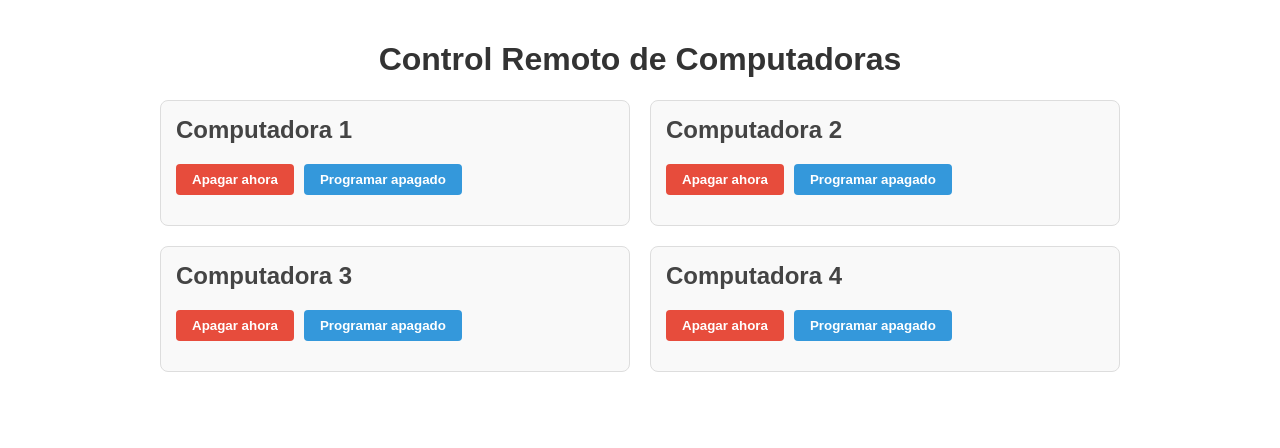
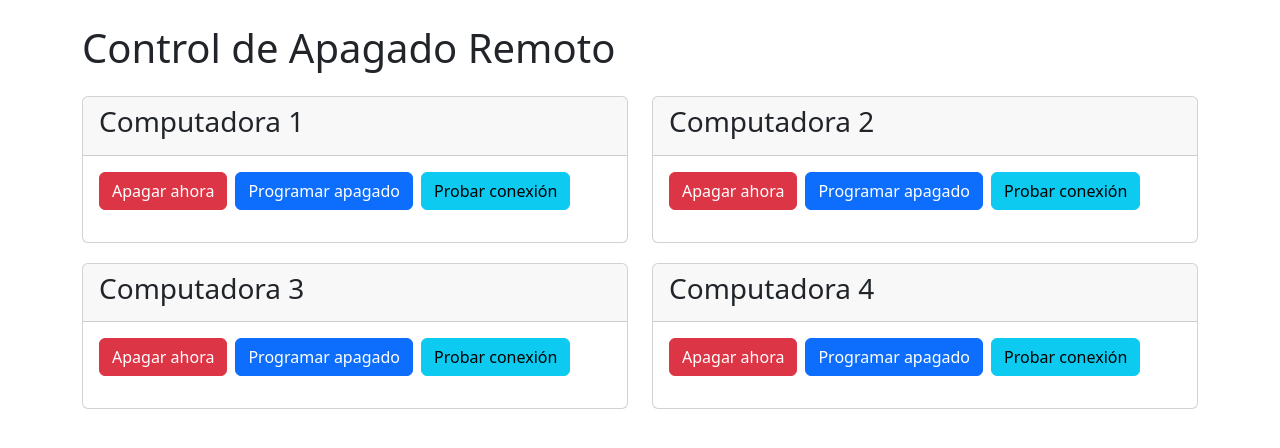
Before and after one commit to clemezap-edu/ChatSSH, a Flask app: page / in a window 1280 px wide. Shown: the top 448 px of the page. Run offline with Flask 3, Linux system fonts and the light colour scheme; data that the repository does not hold is empty.

Commit message:
Se agregó el botón para comprobar la conexión

```diff
--- a/templates/index.html
+++ b/templates/index.html
@@ -3,293 +3,166 @@
 <head>
     <meta charset="UTF-8">
     <meta name="viewport" content="width=device-width, initial-scale=1.0">
-    <title>Control Remoto de Computadoras</title>
+    <title>Control de Apagado Remoto</title>
+    <link href="https://cdn.jsdelivr.net/npm/bootstrap@5.3.0-alpha1/dist/css/bootstrap.min.css" rel="stylesheet">
     <style>
-        body {
-            font-family: Arial, sans-serif;
-            max-width: 960px;
-            margin: 0 auto;
-            padding: 20px;
+        .computer-card {
+            margin-bottom: 20px;
         }
-        h1 {
-            text-align: center;
-            color: #333;
-        }
-        .grid {
-            display: grid;
-            grid-template-columns: repeat(auto-fill, minmax(400px, 1fr));
-            gap: 20px;
-        }
-        .computer-card {
-            border: 1px solid #ddd;
-            border-radius: 8px;
-            padding: 15px;
-            background-color: #f9f9f9;
-        }
-        .computer-card h2 {
-            margin-top: 0;
-            color: #444;
-        }
-        .button-group {
-            display: flex;
-            gap: 10px;
-            margin-bottom: 15px;
-        }
-        button {
-            padding: 8px 16px;
-            border: none;
-            border-radius: 4px;
-            cursor: pointer;
-            font-weight: bold;
-        }
-        .shutdown-btn {
-            background-color: #e74c3c;
-            color: white;
-        }
-        .timer-btn {
-            background-color: #3498db;
-            color: white;
-        }
-        .cancel-btn {
-            background-color: #7f8c8d;
-            color: white;
-        }
-        .timer-controls {
-            display: flex;
-            align-items: center;
-            gap: 10px;
+        .status-message {
             margin-top: 10px;
-        }
-        input[type="number"] {
-            width: 70px;
-            padding: 6px;
-            border: 1px solid #ddd;
+            padding: 10px;
             border-radius: 4px;
         }
-        .timer-display {
-            background-color: #eee;
-            padding: 10px;
-            border-radius: 4px;
-            display: none;
+        .error-message {
+            background-color: #f8d7da;
+            color: #721c24;
+        }
+        .success-message {
+            background-color: #d4edda;
+            color: #155724;
+        }
+        .timer-bar {
+            height: 20px;
             margin-top: 10px;
-        }
-        .timer-active {
-            display: block;
-        }
-        .progress-bar {
-            height: 10px;
-            background-color: #ecf0f1;
-            border-radius: 5px;
-            margin-top: 5px;
-            overflow: hidden;
-        }
-        .progress-fill {
-            height: 100%;
-            background-color: #3498db;
-            width: 0%;
-            transition: width 1s linear;
-        }
-        .status {
-            margin-top: 10px;
-            padding: 8px;
-            border-radius: 4px;
-            text-align: center;
-        }
-        .success {
-            background-color: #2ecc71;
-            color: white;
-        }
-        .error {
-            background-color: #e74c3c;
-            color: white;
         }
     </style>
 </head>
 <body>
-    <h1>Control Remoto de Computadoras</h1>
+    <div class="container mt-4">
+        <h1 class="mb-4">Control de Apagado Remoto</h1>
 
-    <div class="grid">
+        <div class="row">
             {% for pc_id, computer in computers.items() %}
-        <div class="computer-card" id="computer-{{ pc_id }}">
-            <h2>{{ computer.name }}</h2>
-
-            <div class="button-group">
-                <button class="shutdown-btn" onclick="shutdownComputer('{{ pc_id }}')">Apagar ahora</button>
-                <button class="timer-btn" onclick="toggleTimerControls('{{ pc_id }}')">Programar apagado</button>
+            <div class="col-md-6">
+                <div class="card computer-card">
+                    <div class="card-header">
+                        <h3>{{ computer.name }}</h3>
+                    </div>
+                    <div class="card-body">
+                        <div class="d-flex mb-3">
+                            <button class="btn btn-danger me-2 shutdown-btn" data-pc="{{ pc_id }}">Apagar ahora</button>
+                            <button class="btn btn-primary me-2 schedule-btn" data-pc="{{ pc_id }}">Programar apagado</button>
+                            <button class="btn btn-info test-btn" data-pc="{{ pc_id }}">Probar conexión</button>
                         </div>
 
-            <div class="timer-controls" id="timer-controls-{{ pc_id }}" style="display: none;">
-                <input type="number" id="timer-minutes-{{ pc_id }}" min="1" max="1440" value="30">
-                <label for="timer-minutes-{{ pc_id }}">minutos</label>
-                <button class="timer-btn" onclick="scheduleShutdown('{{ pc_id }}')">Iniciar temporizador</button>
+                        <div class="schedule-form" id="schedule-form-{{ pc_id }}" style="display: none;">
+                            <div class="input-group mb-3">
+                                <input type="number" class="form-control" id="minutes-{{ pc_id }}" value="30" min="1" max="180">
+                                <span class="input-group-text">minutos</span>
+                                <button class="btn btn-success confirm-schedule" data-pc="{{ pc_id }}">Confirmar</button>
+                                <button class="btn btn-secondary cancel-schedule" data-pc="{{ pc_id }}">Cancelar</button>
+                            </div>
                         </div>
 
-            <div class="timer-display" id="timer-display-{{ pc_id }}" {% if pc_id in timers %} class="timer-active" {% endif %}>
-                <div>Apagado programado en <span id="timer-remaining-{{ pc_id }}">
-                    {% if pc_id in timers %}{{ timers[pc_id].remaining }}{% else %}0{% endif %}
-                </span> minutos</div>
-                <div class="progress-bar">
-                    <div class="progress-fill" id="timer-progress-{{ pc_id }}"
-                         style="width: {% if pc_id in timers %}{{ (timers[pc_id].remaining / timers[pc_id].total) * 100 }}{% else %}0{% endif %}%"></div>
+                        <div class="timer-info" id="timer-{{ pc_id }}" style="display: none;">
+                            <p>Apagado programado en <span class="remaining-time"></span> minutos</p>
+                            <div class="progress timer-bar">
+                                <div class="progress-bar bg-warning" role="progressbar" style="width: 100%"></div>
                             </div>
-                <button class="cancel-btn" onclick="cancelTimer('{{ pc_id }}')">Cancelar temporizador</button>
+                            <button class="btn btn-warning mt-2 cancel-timer" data-pc="{{ pc_id }}">Cancelar temporizador</button>
                         </div>
 
-            <div class="status" id="status-{{ pc_id }}" style="display: none;"></div>
+                        <div class="status-message" id="status-{{ pc_id }}" style="display: none;"></div>
+                    </div>
+                </div>
             </div>
             {% endfor %}
         </div>
+    </div>
 
+    <script src="https://code.jquery.com/jquery-3.6.0.min.js"></script>
     <script>
-        // Variables para controlar los temporizadores
-        let timers = {};
+        $(document).ready(function() {
+            updateTimers();
 
-        // Inicializar temporizadores existentes
-        {% for pc_id, timer in timers.items() %}
-        timers['{{ pc_id }}'] = {
-            active: true,
-            remaining: {{ timer.remaining }},
-            total: {{ timer.total }}
-        };
-        document.getElementById('timer-display-{{ pc_id }}').classList.add('timer-active');
-        document.getElementById('timer-display-{{ pc_id }}').style.display = 'block';
-        {% endfor %}
+            setInterval(updateTimers, 5000);
 
-        // Actualizar los temporizadores cada segundo
-        setInterval(updateTimers, 1000);
+            $('.shutdown-btn').click(function() {
+                const pcId = $(this).data('pc');
+                if (confirm('¿Estás seguro de que quieres apagar esta computadora ahora?')) {
+                    $.post(`/shutdown/${pcId}`, function(response) {
+                        showStatus(pcId, response.message, response.success);
+                    }).fail(function() {
+                        showStatus(pcId, "Error de conexión con el servidor", false);
+                    });
+                }
+            });
 
-        // Función para actualizar todos los temporizadores activos
-        function updateTimers() {
-            fetch('/status')
-                .then(response => response.json())
-                .then(data => {
-                    // Actualizar cada temporizador con los datos del servidor
-                    for (const [pc_id, timer] of Object.entries(data)) {
-                        timers[pc_id] = timer;
-                        updateTimerDisplay(pc_id);
+            $('.test-btn').click(function() {
+                const pcId = $(this).data('pc');
+                $.post(`/test/${pcId}`, function(response) {
+                    showStatus(pcId, response.message, response.success);
+                }).fail(function() {
+                    showStatus(pcId, "Error de conexión con el servidor", false);
+                });
+            });
+
+            $('.schedule-btn').click(function() {
+                const pcId = $(this).data('pc');
+                $(`#schedule-form-${pcId}`).show();
+            });
+
+            $('.cancel-schedule').click(function() {
+                const pcId = $(this).data('pc');
+                $(`#schedule-form-${pcId}`).hide();
+            });
+
+            $('.confirm-schedule').click(function() {
+                const pcId = $(this).data('pc');
+                const minutes = $(`#minutes-${pcId}`).val();
+
+                $.post(`/schedule/${pcId}`, { minutes: minutes }, function(response) {
+                    $(`#schedule-form-${pcId}`).hide();
+                    showStatus(pcId, response.message, response.success);
+                    updateTimers();
+                }).fail(function() {
+                    showStatus(pcId, "Error de conexión con el servidor", false);
+                });
+            });
+
+            $('.cancel-timer').click(function() {
+                const pcId = $(this).data('pc');
+
+                $.post(`/cancel/${pcId}`, function(response) {
+                    showStatus(pcId, response.message, response.success);
+                    $(`#timer-${pcId}`).hide();
+                }).fail(function() {
+                    showStatus(pcId, "Error de conexión con el servidor", false);
+                });
+            });
+
+            function showStatus(pcId, message, success) {
+                const statusDiv = $(`#status-${pcId}`);
+                statusDiv.text(message);
+                statusDiv.removeClass('error-message success-message');
+                statusDiv.addClass(success ? 'success-message' : 'error-message');
+                statusDiv.show();
+
+                setTimeout(function() {
+                    statusDiv.fadeOut();
+                }, 5000);
             }
 
-                    // Revisar temporizadores locales
-                    for (const [pc_id, timer] of Object.entries(timers)) {
+            function updateTimers() {
+                $.get('/status', function(timers) {
+                    $('.timer-info').hide();
+
+                    for (const pcId in timers) {
+                        const timer = timers[pcId];
                         if (timer.active) {
-                            if (timer.remaining > 0) {
-                                timer.remaining -= 1/60;  // Disminuir 1 segundo
-                                updateTimer
-				updateTimerDisplay(pc_id);
-                            } else {
-                                // Temporizador completado
-                                document.getElementById(`timer-display-${pc_id}`).style.display = 'none';
-                                delete timers[pc_id];
-                            }
+                            const timerDiv = $(`#timer-${pcId}`);
+                            timerDiv.find('.remaining-time').text(timer.remaining);
+
+                            const progressPercent = (timer.remaining / timer.total) * 100;
+                            timerDiv.find('.progress-bar').css('width', progressPercent + '%');
+
+                            timerDiv.show();
                         }
                     }
                 });
             }
-
-        // Función para actualizar la visualización de un temporizador específico
-        function updateTimerDisplay(pc_id) {
-            const timer = timers[pc_id];
-            if (timer && timer.active) {
-                const timerDisplay = document.getElementById(`timer-display-${pc_id}`);
-                const remainingSpan = document.getElementById(`timer-remaining-${pc_id}`);
-                const progressFill = document.getElementById(`timer-progress-${pc_id}`);
-
-                timerDisplay.style.display = 'block';
-                remainingSpan.textContent = Math.max(0, Math.ceil(timer.remaining));
-
-                // Actualizar barra de progreso
-                const percentRemaining = (timer.remaining / timer.total) * 100;
-                progressFill.style.width = `${percentRemaining}%`;
-            }
-        }
-
-        // Función para mostrar/ocultar los controles de temporizador
-        function toggleTimerControls(pc_id) {
-            const timerControls = document.getElementById(`timer-controls-${pc_id}`);
-            timerControls.style.display = timerControls.style.display === 'none' ? 'flex' : 'none';
-        }
-
-        // Función para apagar una computadora inmediatamente
-        function shutdownComputer(pc_id) {
-            if (confirm(`¿Estás seguro de que deseas apagar ${pc_id} ahora?`)) {
-                fetch(`/shutdown/${pc_id}`, {
-                    method: 'POST',
-                })
-                .then(response => response.json())
-                .then(data => {
-                    showStatus(pc_id, data.message, data.success);
-                })
-                .catch(error => {
-                    showStatus(pc_id, "Error al comunicarse con el servidor", false);
         });
-            }
-        }
-
-        // Función para programar el apagado de una computadora
-        function scheduleShutdown(pc_id) {
-            const minutesInput = document.getElementById(`timer-minutes-${pc_id}`);
-            const minutes = parseInt(minutesInput.value);
-
-            if (isNaN(minutes) || minutes < 1) {
-                showStatus(pc_id, "Por favor ingresa un número válido de minutos", false);
-                return;
-            }
-
-            fetch(`/schedule/${pc_id}`, {
-                method: 'POST',
-                headers: {
-                    'Content-Type': 'application/x-www-form-urlencoded',
-                },
-                body: `minutes=${minutes}`
-            })
-            .then(response => response.json())
-            .then(data => {
-                if (data.success) {
-                    timers[pc_id] = {
-                        active: true,
-                        remaining: minutes,
-                        total: minutes
-                    };
-                    document.getElementById(`timer-controls-${pc_id}`).style.display = 'none';
-                    updateTimerDisplay(pc_id);
-                }
-                showStatus(pc_id, data.message, data.success);
-            })
-            .catch(error => {
-                showStatus(pc_id, "Error al comunicarse con el servidor", false);
-            });
-        }
-
-        // Función para cancelar un temporizador activo
-        function cancelTimer(pc_id) {
-            fetch(`/cancel/${pc_id}`, {
-                method: 'POST'
-            })
-            .then(response => response.json())
-            .then(data => {
-                if (data.success) {
-                    document.getElementById(`timer-display-${pc_id}`).style.display = 'none';
-                    delete timers[pc_id];
-                }
-                showStatus(pc_id, data.message, data.success);
-            })
-            .catch(error => {
-                showStatus(pc_id, "Error al comunicarse con el servidor", false);
-            });
-        }
-
-        // Función para mostrar mensajes de estado
-        function showStatus(pc_id, message, success) {
-            const statusDiv = document.getElementById(`status-${pc_id}`);
-            statusDiv.textContent = message;
-            statusDiv.className = 'status ' + (success ? 'success' : 'error');
-            statusDiv.style.display = 'block';
-
-            // Ocultar el mensaje después de 3 segundos
-            setTimeout(() => {
-                statusDiv.style.display = 'none';
-            }, 3000);
-        }
     </script>
 </body>
 </html>
```
Lines whose indentation alone changed are shown as unchanged.
